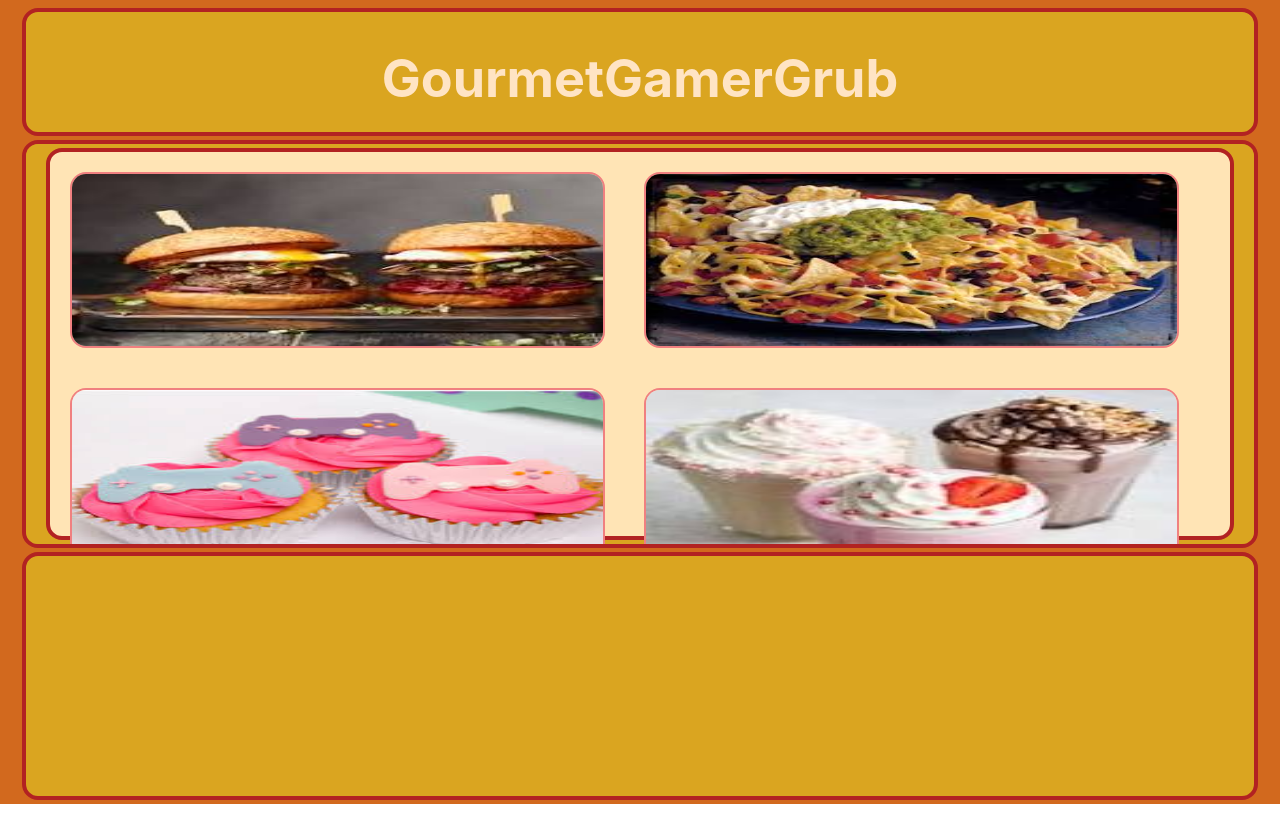
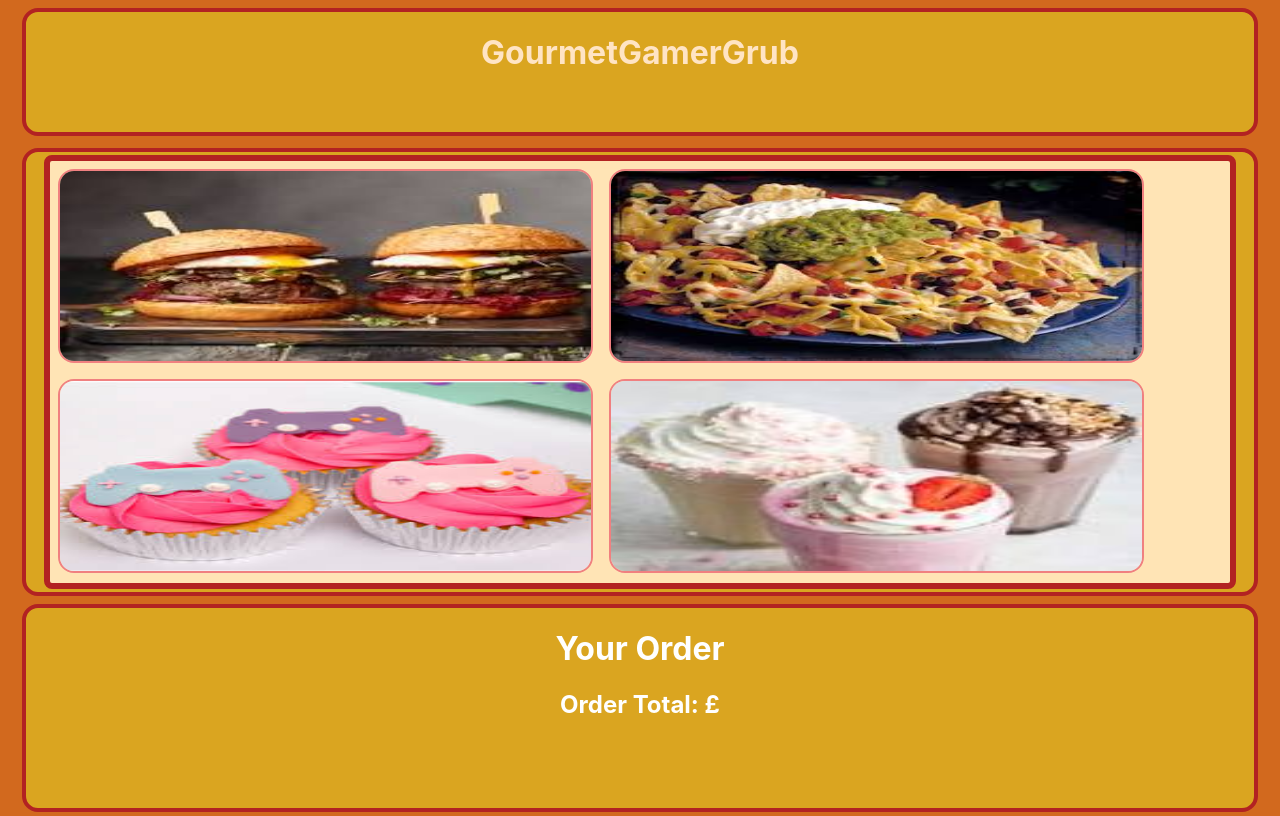
Before and after one commit to Mikeecee1/GourmetGamerGrub, a React (Create React App) app in the folder gourmetgamergrub/: page / in a window 1280 px wide. Built offline with nearby package versions, Linux system fonts and the light colour scheme.

Commit message:
added data/ changed some settings
started adding sample data, made small changes to various files.
Started working through logic to display individual items and to add items to basket.

```diff
--- a/gourmetgamergrub/src/App.css
+++ b/gourmetgamergrub/src/App.css
@@ -21,7 +21,7 @@
   flex-direction: column;
   align-items: center;
   justify-content: center;
-  font-size: calc(10px + 2vmin);
+  /* font-size: calc(10px + 2vmin); */
   color: white;
 }
 .banner {
@@ -37,11 +37,12 @@
 
 .menu {
   width: 96vw;
-  height: 50vh;
+  height: 55vh;
   display: flex;
   flex-direction: column;
   border-radius: 2vh;
-  margin-bottom: .5vh;
+  margin-bottom: 1vh;
+  margin-top: 1vh;
   border: .5vh solid firebrick;
   background-color:goldenrod;
   align-items: center;
@@ -50,7 +51,7 @@
 }
 .basket{
   width: 96vw;
-  height: 30vh;
+  height: 25vh;
   display: block;
   border-radius: 2vh;
   border: .5vh solid firebrick;
--- a/gourmetgamergrub/src/App.js
+++ b/gourmetgamergrub/src/App.js
@@ -3,10 +3,17 @@ import './App.css';
 import { useState } from 'react';
 import CategoryPanel from './components/CategoryPanel';
 import MenuPanel from './components/MenuPanel';
+import Basket from './components/Basket';
 
 function App() {
+
+  //variables
   const [showMenu, setShowMenu] = useState(false)
   const tempArr = [0, 1, 2, 3, 4, 5, 6];
+
+  //functions
+  // function showMenu(){}
+
   return (
     <div className="App">
       <header className="App-header">
@@ -18,19 +25,22 @@ function App() {
         {/* conditional rendeering for menu and category displays */}
         { showMenu ?
          (
+
             tempArr.map((item) => {
-             return (<MenuPanel/>)
+             return (<MenuPanel />)
             }
             )
          )
          :
-         ( <CategoryPanel />)
+         ( <CategoryPanel menuItems={() => {setShowMenu(true)}}/>)
         }
 
 
         </div>
 
-        <div className="basket"></div>
+        <div className="basket">
+          <Basket/>
+        </div>
 
       </header>
     </div>
--- a/gourmetgamergrub/src/components/Basket.jsx
+++ b/gourmetgamergrub/src/components/Basket.jsx
@@ -7,7 +7,11 @@ function Basket(){
 
     //html
     return(
-        pass
+        <div className='order'>
+        <h1>Your Order</h1>
+        {/* //map function to display order items */}
+        <h2>Order Total:  £</h2>
+        </div>
     )
 
     }
--- a/gourmetgamergrub/src/components/CategoryPanel.jsx
+++ b/gourmetgamergrub/src/components/CategoryPanel.jsx
@@ -1,7 +1,7 @@
 import imgArray from '../images/images'
 import './CategoryPanelStyles.css'
 
-function CategoryPanel(){
+function CategoryPanel(props){
     //functions here
 
 
@@ -9,10 +9,10 @@ function CategoryPanel(){
     //html
     return(
         <div className='categories'>
-            <img id='cat1' onClick={''} src={imgArray[0]}/>
-            <img id='cat2' onClick={''} src={imgArray[1]}/>
-            <img id='cat2' onClick={''} src={imgArray[2]}/>
-            <img id='cat2' onClick={''} src={imgArray[3]}/>
+            <img id='cat1' onClick={props.menuItems} src={imgArray[0]}/>
+            <img id='cat2' onClick={props.menuItems} src={imgArray[1]}/>
+            <img id='cat2' onClick={props.menuItems} src={imgArray[2]}/>
+            <img id='cat2' onClick={props.menuItems} src={imgArray[3]}/>
 
         </div>
     )
--- a/gourmetgamergrub/src/components/CategoryPanelStyles.css
+++ b/gourmetgamergrub/src/components/CategoryPanelStyles.css
@@ -3,11 +3,12 @@
     width: 96%;
 
     background-color: moccasin;
-    border: .5vh solid firebrick;
-    border-radius: 2vh;
-    justify-content: center;
-    align-items: center;
-    margin: 0 auto;
+    border: .75vh solid firebrick;
+    border-radius: 1vh;
+
+    /* justify-content: center;
+    align-items: center; */
+
 
 
 }
@@ -16,7 +17,7 @@
     width: 45%;
     border-radius: 2vh;
     border: 2px solid lightcoral;
-    margin: 1.66%;
+    margin: 1vh;
     float: left;
 
 }
--- a/gourmetgamergrub/src/components/MenuPanelStyles.css
+++ b/gourmetgamergrub/src/components/MenuPanelStyles.css
@@ -1,5 +1,5 @@
 .FoodItemComp{
-    height: 15vh;
+    height: 12vh;
     width: 98%;
     display: flex;
     flex-direction: row;
@@ -7,7 +7,7 @@
     color:darkslategray;
     justify-content: center;
     align-items: center;
-    margin-top: 1vh;
+    /* margin-top: 1vh; */
     margin-bottom: 1vh;
 }
 .FoodItemComp img{
@@ -28,7 +28,7 @@
     width: 8vw;
     height: 5vh;
     border-radius: 10%;
-    background-color: greenyellow;
+    background-color:darkolivegreen;
     color: black;
     font-size: larger;
     font-weight: bold;
@@ -38,7 +38,7 @@
     width: 8vw;
     height: 5vh;
     border-radius: 10%;
-    background-color: red;
+    background-color: firebrick;
     color: black;
     font-size: larger;
     font-weight: bold;
```
